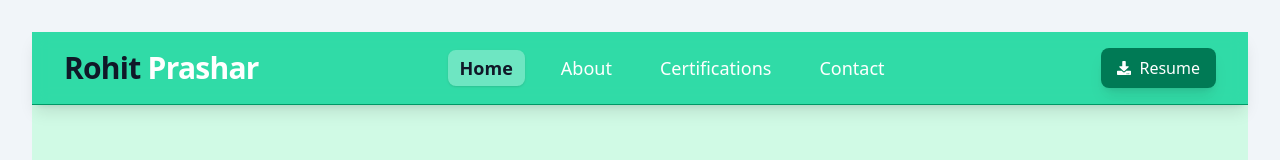
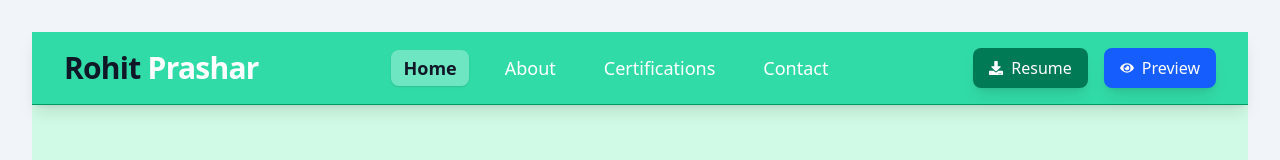
Before and after one commit to rprashar21/portfolio, a React (Vite) app: page / in a window 1280 px wide. Shown: the top 160 px of the page. Built offline with nearby package versions, Linux system fonts and the light colour scheme.

Commit message:
Added preview options

```diff
--- a/src/components/portfolio/ModernNavbar.jsx
+++ b/src/components/portfolio/ModernNavbar.jsx
@@ -1,5 +1,5 @@
 import { useState, useEffect } from "react";
-import { FaDownload, FaBars, FaTimes } from 'react-icons/fa';
+import {FaDownload, FaBars, FaTimes, FaEye} from 'react-icons/fa';
 
 // Sample links array (you can use your own)
 const links = [
@@ -61,14 +61,30 @@ const ModernNavbar = () => {
                     ))}
                 </div>
                 {/* Resume Download Button */}
-                <a
-                    href="/resume.pdf" // Update this path to your actual resume file
-                    download
-                    className="ml-4 px-4 py-2 bg-emerald-700 hover:bg-emerald-800 text-white font-medium rounded-lg flex items-center gap-2 transition-colors shadow-lg hover:shadow-emerald-700/50"
-                >
-                    <FaDownload className="text-sm" />
-                    <span className="hidden sm:inline">Resume</span>
-                </a>
+                <div className="flex gap-4">
+                    {/* Download Button */}
+                    <a
+                        href="/resume.pdf"
+                        download
+                        className="px-4 py-2 bg-emerald-700 hover:bg-emerald-800 text-white font-medium rounded-lg flex items-center gap-2 transition-colors shadow-lg hover:shadow-emerald-700/50"
+                    >
+                        <FaDownload className="text-sm"/>
+                        <span className="hidden sm:inline">Resume</span>
+                    </a>
+
+                    {/* Preview Button */}
+                    <a
+                        href="/resume.pdf"
+                        target="_blank"
+                        rel="noopener noreferrer"
+                        className="px-4 py-2 bg-blue-600 hover:bg-blue-700 text-white font-medium rounded-lg flex items-center gap-2 transition-colors shadow-lg hover:shadow-blue-700/50"
+                    >
+                        <FaEye className="text-sm"/>
+                        <span className="hidden sm:inline">Preview</span>
+                    </a>
+                </div>
+
+
             </div>
         </nav>
     );
--- a/src/data/data.jsx
+++ b/src/data/data.jsx
@@ -10,11 +10,6 @@ export const links = [
     {id: nanoid(), name: "Contact", url: "/contact"},
 ];
 
-export const certificates = [
-    {id: nanoid(), name: "Github", url: "https://github.com/rohitprashar"},
-    {id: nanoid(), name: "Linkedin", url: "https://www.linkedin.com/in/rohitprashar/"},
-    {id: nanoid(), name: "medium", url: "https://medium.com/@rohitprashar712"},
-];
 
 
 
```
